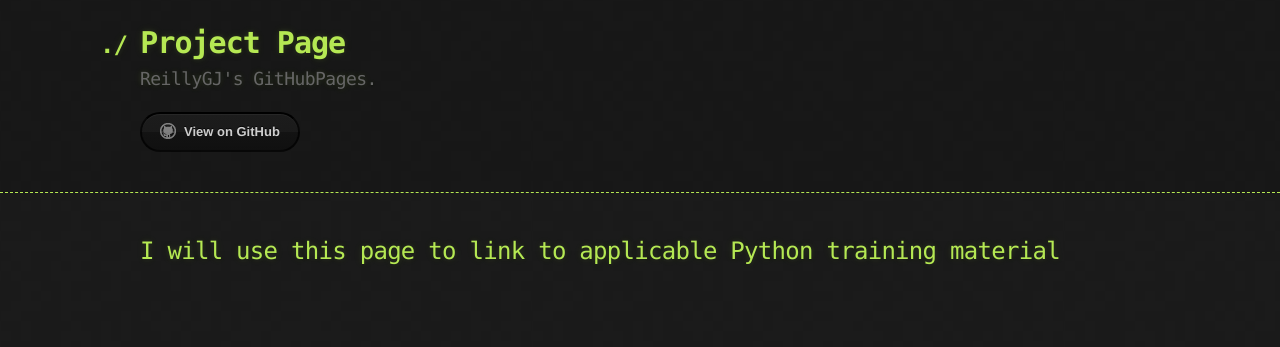
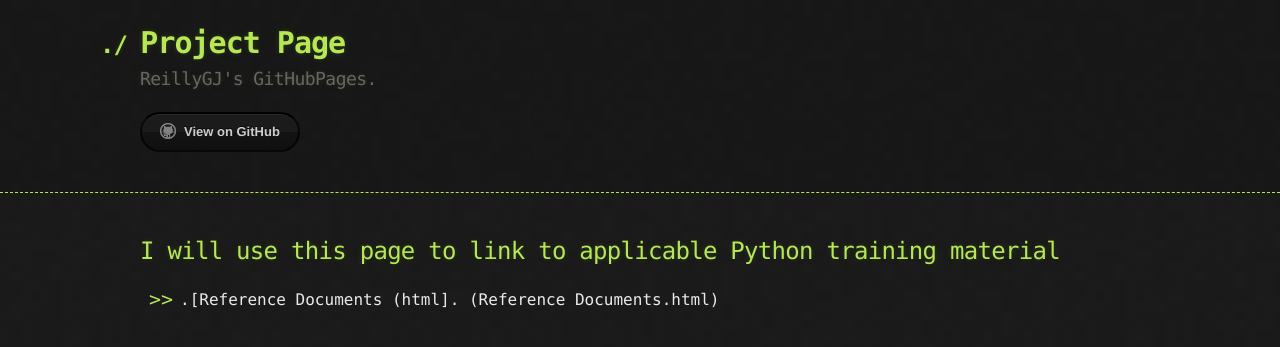
Before and after one commit to Reillygj/Reillygj.github.io, a Jekyll site: the page built from Project Reference/index.md, in a window 1280 px wide. Shown: the top 347 px of the page. Built offline with Jekyll 4.4.1, drawn with Linux system fonts in a browser that asks for light colours; our own code applies the rules of GitHub Pages for plain Markdown files.

Commit message:
Update index.md

```diff
--- a/Project Reference/index.md
+++ b/Project Reference/index.md
@@ -4,3 +4,4 @@
 ---
 
 ##  I will use this page to link to applicable Python training material
+- .[Reference Documents (html]. (Reference Documents.html)
```
